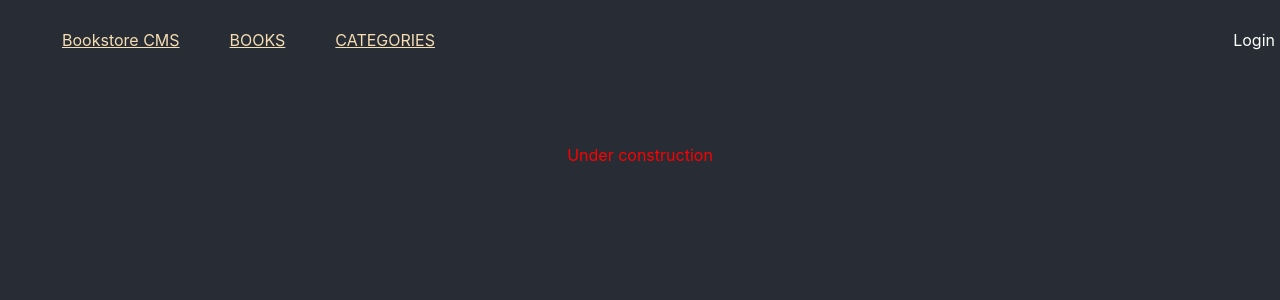
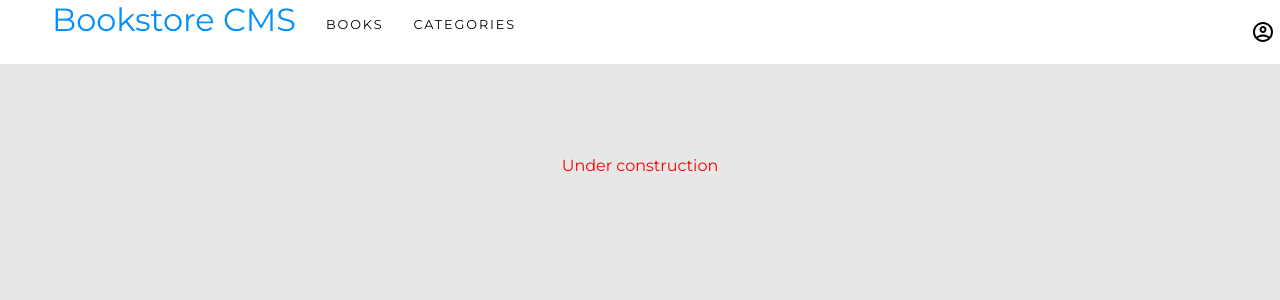
Before and after one commit to AkshithaReddy1899/Bookstore, a React (Create React App) app: page /Categories in a window 1280 px wide. Shown: the top 300 px of the page. Built offline with nearby package versions, Linux system fonts and the light colour scheme.

Commit message:
Add styling

```diff
--- a/package.json
+++ b/package.json
@@ -16,6 +16,7 @@
     "redux": "^4.1.2",
     "redux-logger": "^3.0.6",
     "redux-thunk": "^2.4.1",
+    "styled-components": "^5.3.3",
     "uuid": "^8.3.2",
     "web-vitals": "^2.1.4"
   },
--- a/src/components/AddBook.js
+++ b/src/components/AddBook.js
@@ -44,7 +44,8 @@ const AddBook = () => {
   };
 
   return (
-    <div>
+    <div className="bookform">
+      <h2>ADD NEW BOOK</h2>
       <form
         onSubmit={(e) => {
           e.preventDefault();
--- a/src/components/Book.js
+++ b/src/components/Book.js
@@ -4,6 +4,7 @@ import React from 'react';
 import PropTypes from 'prop-types';
 import { useDispatch } from 'react-redux';
 import { fetchDeleteBooks } from '../redux/books/books';
+import '../styles/BookList.css';
 
 const Book = (props) => {
   const dispatch = useDispatch();
@@ -31,7 +32,7 @@ const Book = (props) => {
           <button type="button" className="list-btn">Edit</button>
         </div>
       </div>
-      <div>
+      <div className="progress">
         <span className="circle" />
         <div>
           <h4 className="percentage">
@@ -41,9 +42,9 @@ const Book = (props) => {
           <small>Completed</small>
         </div>
       </div>
-      <div>
+      <div className="current">
         <p>CURRENT CHAPTER</p>
-        <p>{chapter}</p>
+        <p className="chapter">{chapter}</p>
         <button type="button">UPDATE PROGRESS</button>
       </div>
     </li>
--- a/src/components/BookList.js
+++ b/src/components/BookList.js
@@ -2,6 +2,7 @@ import { React, useEffect } from 'react';
 import { useDispatch, useSelector } from 'react-redux';
 import Book from './Book';
 import NoBooks from './NoBooks';
+import '../styles/BookList.css';
 import { fetchBooks } from '../redux/books/books';
 
 const BookList = () => {
--- a/src/components/Nav.js
+++ b/src/components/Nav.js
@@ -1,40 +1,57 @@
 import React from 'react';
 import { NavLink } from 'react-router-dom';
-import '../styles/App.css';
+import '../styles/Nav.css';
+import svg from '../styles/profile.svg';
 
 const Nav = () => {
-  const links = [
-    {
-      id: 1,
-      path: '/',
-      text: 'Bookstore CMS',
-    },
-    {
-      id: 2,
-      path: '/',
-      text: 'BOOKS',
-    },
-    {
-      id: 3,
-      path: '/Categories',
-      text: 'CATEGORIES',
-    },
-  ];
+  console.log('GI');
   return (
-    <nav className="pt-5">
+    <nav>
       <ul className="navlist">
-        {links.map((link) => (
-          <li key={link.id}>
+        <li className="navitem logo">
+          <h2>
             <NavLink
-              to={link.path}
-              className="navitem"
+              to="/"
+              style={{
+                color: '#0290ff',
+                fontSize: '2rem',
+                textDecoration: 'none',
+              }}
             >
-              {link.text}
+              Bookstore CMS
             </NavLink>
-          </li>
-        ))}
+          </h2>
+        </li>
+        <li className="navitem">
+          <NavLink
+            to="/"
+            style={{
+              color: 'black',
+              textDecoration: 'none',
+              fontSize: '0.8rem',
+              letterSpacing: '1.9px',
+            }}
+          >
+            BOOKS
+          </NavLink>
+        </li>
+        <li className="navitem">
+          <NavLink
+            to="/Categories"
+            style={{
+              color: 'black',
+              textDecoration: 'none',
+              fontSize: '0.8rem',
+              letterSpacing: '1.9px',
+            }}
+          >
+            CATEGORIES
+          </NavLink>
+        </li>
       </ul>
-      <p>Login</p>
+      <span>
+        <img src={svg} alt="profile" />
+      </span>
     </nav>
   );
 };
--- a/src/pages/BooksPage.js
+++ b/src/pages/BooksPage.js
@@ -3,8 +3,9 @@ import BookList from '../components/BookList';
 import AddBook from '../components/AddBook';
 
 const Books = () => (
-  <div>
+  <div className="main-container">
     <BookList />
+    <hr />
     <AddBook />
   </div>
 );
--- a/src/styles/App.css
+++ b/src/styles/App.css
@@ -1,72 +1,8 @@
-.App {
-  background-color: #282c34;
-  color: white;
-  min-height: 100vh;
-}
-
 ::-webkit-scrollbar {
-  width: 2px;
-  background: transparent;
+  width: 5px;
+  background: rgb(202, 200, 200);
 }
 
 li {
   list-style: none;
 }
-
-nav {
-  width: 100vw;
-  height: 40px;
-  font-size: 1rem;
-  display: flex;
-  justify-content: space-between;
-  align-items: center;
-  padding: 5px;
-}
-
-.navlist {
-  display: flex;
-  list-style: none;
-}
-
-.navitem {
-  color: wheat;
-  margin: 25px;
-}
-
-.container {
-  display: flex;
-  justify-content: center;
-  align-items: center;
-  margin-top: 90px;
-}
-
-.book-list-container {
-  height: 60vh;
-  border: 1px solid grey;
-  padding: 10px;
-  overflow-y: scroll;
-}
-
-.book-list {
-  width: 600px;
-  border: 2px solid whitesmoke;
-  display: flex;
-  justify-content: space-between;
-  align-items: center;
-  margin: 20px;
-  padding: 5px 15px;
-}
-
-.list-btn {
-  background-color: transparent;
-  border: none;
-  border-right: 1px solid white;
-  margin: 2px;
-  width: 80px;
-  padding-right: 5px;
-  color: wheat;
-}
-
-.title {
-  font-size: 2rem;
-}
--- /dev/null
+++ b/src/styles/BookList.css
@@ -0,0 +1,116 @@
+.container {
+  display: flex;
+  justify-content: center;
+  align-items: center;
+  margin-top: 90px;
+}
+
+.book-list-container {
+  height: 60vh;
+  width: 700px;
+  padding: 10px;
+  overflow-y: scroll;
+}
+
+.book-list {
+  background: #fff;
+  border: 2px solid whitesmoke;
+  display: flex;
+  justify-content: space-between;
+  align-items: center;
+  margin: 20px;
+  padding: 5px 15px;
+}
+
+.list-btn {
+  background-color: transparent;
+  border: none;
+  border-right: 1px solid grey;
+  margin: 2px;
+  width: 70px;
+  padding-right: 5px;
+  color: #4386bf;
+  font-size: 0.7rem;
+  letter-spacing: 0;
+}
+
+.title {
+  font-size: 1.6rem;
+  color: Black;
+  font-weight: bold;
+}
+
+.category {
+  color: grey;
+  font-weight: bold;
+}
+
+.author {
+  color: #4386bf;
+  font-size: 0.8rem;
+}
+
+.progress {
+  background: #fff;
+  display: flex;
+  width: 100px;
+  height: 100px;
+  justify-content: space-between;
+  align-items: center;
+}
+
+.circle {
+  width: 35px;
+  height: 35px;
+  border: 2px solid grey;
+  border-radius: 100%;
+}
+
+.percentage {
+  font-size: 2rem;
+}
+
+.percentage small {
+  font-size: 0.8rem;
+}
+
+.current {
+  display: flex;
+  flex-direction: column;
+  justify-content: center;
+  align-items: center;
+}
+
+.current p {
+  font-size: #121212;
+  font-size: 0.8rem;
+}
+
+.chapter {
+  font-size: 1rem;
+  letter-spacing: -0.4px;
+  color: #121212;
+}
+
+.current button {
+  background: #0290ff;
+  border-radius: 3px;
+  border: none;
+  color: #fff;
+  width: 11rem;
+}
+
+.bookform h2 {
+  color: #888;
+  font-size: 1.25rem;
+  letter-spacing: -0.18px;
+}
+
+.form-control {
+  width: 320px;
+}
+
+.bookform button {
+  width: 150px;
+  height: 2.2rem;
+}
--- /dev/null
+++ b/src/styles/Nav.css
@@ -0,0 +1,24 @@
+nav {
+  width: 100vw;
+  height: 4rem;
+  font-size: 1rem;
+  display: flex;
+  justify-content: space-between;
+  align-items: center;
+  padding: 5px;
+  margin: 0;
+  background: #fff;
+}
+
+.navlist {
+  display: flex;
+  justify-content: center;
+  align-items: center;
+  list-style: none;
+}
+
+.navitem {
+  text-decoration: none;
+  color: #121212;
+  margin: 15px;
+}
--- a/src/styles/index.css
+++ b/src/styles/index.css
@@ -1,3 +1,5 @@
+@import url('https://fonts.googleapis.com/css2?family=Montserrat&display=swap');
+
 * {
   box-sizing: border-box;
   margin: 0;
@@ -6,18 +8,7 @@
 
 body {
   margin: 0;
-  font-family:
-    -apple-system,
-    BlinkMacSystemFont,
-    'Segoe UI',
-    'Roboto',
-    'Oxygen',
-    'Ubuntu',
-    'Cantarell',
-    'Fira Sans',
-    'Droid Sans',
-    'Helvetica Neue',
-    sans-serif;
-  -webkit-font-smoothing: antialiased;
-  -moz-osx-font-smoothing: grayscale;
+  font-family: 'Montserrat', sans-serif;
+  color: #000;
+  background: #e7e7e7;
 }
```
Also changed, not shown: src/styles/profile.svg (added), 1 other file (tests, documents, lock files or other folders).
